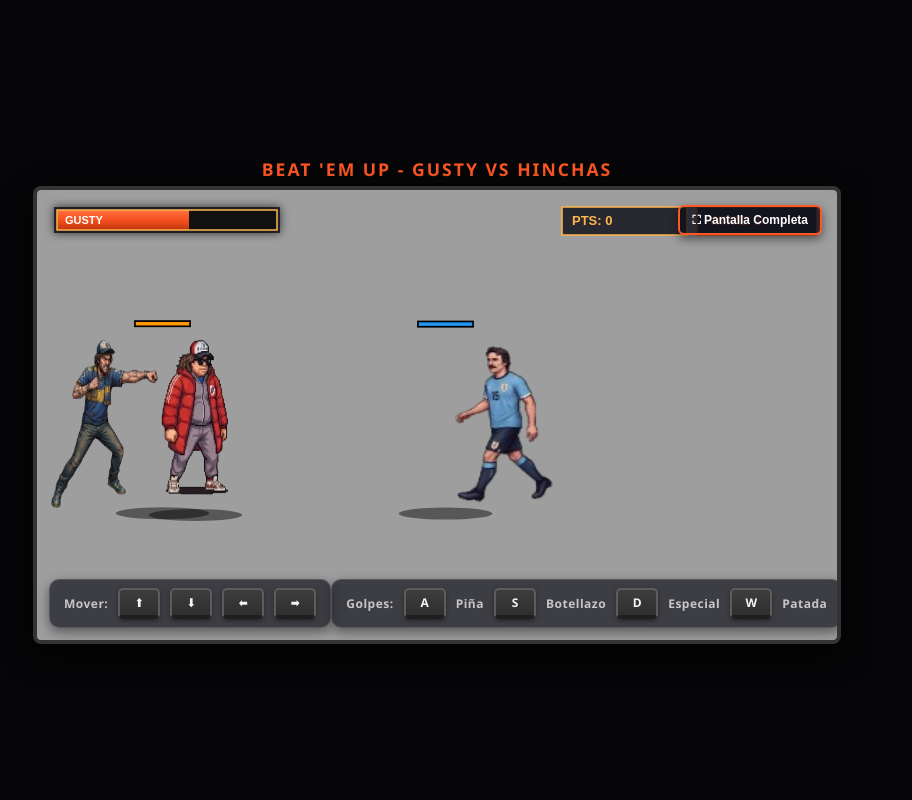
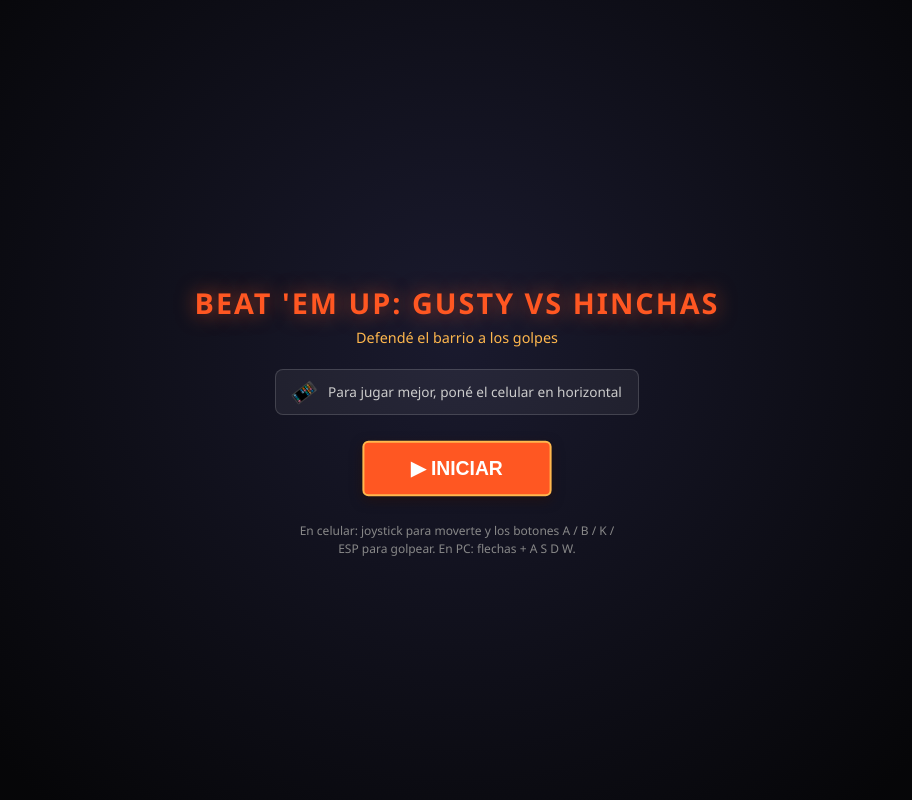
Before and after one commit to elgeryf/doble-gusti, a plain HTML site: page index.html in a window 1280 px wide. Shown: the whole page, without its empty margins (203-1115 px from the left). Drawn offline with Linux system fonts and the light colour scheme.

Commit message:
Add files via upload

```diff
--- a/index.html
+++ b/index.html
@@ -95,11 +95,11 @@
             touch-action: none;
             transition: transform 0.05s linear, filter 0.05s linear;
         }
-        .touch-buttons { width: 190px; height: 160px; }
-        #btn-pina { width: 62px; height: 62px; bottom: 5px; left: 0px; }
-        #btn-botella { width: 62px; height: 62px; bottom: 80px; left: 64px; }
-        #btn-patada { width: 62px; height: 62px; bottom: 5px; right: 0px; }
-        #btn-especial { width: 60px; height: 60px; top: 0px; right: 64px; background: rgba(233, 30, 99, 0.6); border-color: #ff80ab; }
+        .touch-buttons { width: 180px; height: 180px; right: 18px; bottom: 15px; }
+        #btn-pina { width: 56px; height: 56px; left: 62px; bottom: 0px; }
+        #btn-botella { width: 56px; height: 56px; left: 0px; top: 62px; }
+        #btn-patada { width: 56px; height: 56px; left: 124px; top: 62px; }
+        #btn-especial { width: 54px; height: 54px; left: 63px; top: 0px; background: rgba(233, 30, 99, 0.6); border-color: #ff80ab; }
         .t-btn.pressed { filter: brightness(1.6); transform: scale(0.92); }
 
         #fullscreen-btn {
@@ -195,9 +195,83 @@
             cursor: pointer;
             box-shadow: 0 4px 10px rgba(0,0,0,0.5);
         }
+
+        #start-screen {
+            position: fixed;
+            top: 0;
+            left: 0;
+            width: 100vw;
+            height: 100vh;
+            background: radial-gradient(circle at 50% 40%, #1a1a2e 0%, #060608 75%);
+            z-index: 2000;
+            display: flex;
+            flex-direction: column;
+            align-items: center;
+            justify-content: center;
+            text-align: center;
+            padding: 20px;
+        }
+        #start-screen h1 {
+            color: #ff5722;
+            font-size: 1.8rem;
+            letter-spacing: 2px;
+            text-transform: uppercase;
+            margin-bottom: 6px;
+            text-shadow: 0 0 20px rgba(255, 87, 34, 0.6);
+        }
+        #start-screen .subtitle {
+            color: #ffb74d;
+            font-size: 0.9rem;
+            margin-bottom: 22px;
+        }
+        .rotate-hint {
+            display: flex;
+            align-items: center;
+            gap: 10px;
+            color: #ccc;
+            font-size: 0.85rem;
+            margin-bottom: 26px;
+            background: rgba(255,255,255,0.06);
+            border: 1px solid rgba(255,255,255,0.15);
+            padding: 8px 16px;
+            border-radius: 8px;
+        }
+        .rotate-hint .phone-icon {
+            font-size: 1.3rem;
+            animation: rotateHintSpin 2.2s ease-in-out infinite;
+            display: inline-block;
+        }
+        @keyframes rotateHintSpin {
+            0%, 100% { transform: rotate(0deg); }
+            50% { transform: rotate(90deg); }
+        }
+        #start-btn {
+            font-size: 1.2rem;
+            padding: 14px 46px;
+            animation: startPulse 1.6s ease-in-out infinite;
+        }
+        @keyframes startPulse {
+            0%, 100% { transform: scale(1); box-shadow: 0 4px 10px rgba(0,0,0,0.5); }
+            50% { transform: scale(1.05); box-shadow: 0 4px 22px rgba(255, 87, 34, 0.7); }
+        }
+        #start-screen .controls-recap {
+            margin-top: 26px;
+            color: #888;
+            font-size: 0.75rem;
+            max-width: 320px;
+            line-height: 1.5;
+        }
     </style>
 </head>
 <body>
+
+    <div id="start-screen">
+        <h1>Beat 'em Up: Gusty vs Hinchas</h1>
+        <div class="subtitle">Defendé el barrio a los golpes</div>
+        <div class="rotate-hint"><span class="phone-icon">📱</span> Para jugar mejor, poné el celular en horizontal</div>
+        <button class="overlay-btn" id="start-btn">▶ INICIAR</button>
+        <div class="controls-recap">En celular: joystick para moverte y los botones A / B / K / ESP para golpear. En PC: flechas + A S D W.</div>
+    </div>
 
     <div id="rotate-overlay">
         <h2>¡Gira tu celular!</h2>
@@ -377,6 +451,7 @@
 
         const isMobile = /Android|webOS|iPhone|iPad|iPod|BlackBerry|IEMobile|Opera Mini/i.test(navigator.userAgent);
         let userSkippedRotate = false;
+        let hasStarted = false;
 
         function checkScreenOrientation() {
             const overlay = document.getElementById("rotate-overlay");
@@ -388,7 +463,7 @@
                 if (touchUI) touchUI.style.display = "block";
             }
 
-            if (isMobile && window.innerHeight > window.innerWidth && !userSkippedRotate) {
+            if (hasStarted && isMobile && window.innerHeight > window.innerWidth && !userSkippedRotate) {
                 overlay.style.display = "flex";
             } else {
                 overlay.style.display = "none";
@@ -412,6 +487,30 @@
             userSkippedRotate = true;
             document.getElementById("rotate-overlay").style.display = "none";
             initAudio();
+        });
+
+        function requestLandscapeFullscreen() {
+            const goFullscreen = document.documentElement.requestFullscreen
+                ? document.documentElement.requestFullscreen()
+                : Promise.resolve();
+
+            return goFullscreen.catch(err => {
+                console.log("Error al intentar pantalla completa:", err);
+            }).then(() => {
+                if (isMobile && screen.orientation && screen.orientation.lock) {
+                    return screen.orientation.lock("landscape").catch(() => {});
+                }
+            });
+        }
+
+        document.getElementById("start-btn").addEventListener("click", () => {
+            initAudio();
+            hasStarted = true;
+            requestLandscapeFullscreen().finally(() => {
+                document.getElementById("start-screen").style.display = "none";
+                checkScreenOrientation();
+                initGame();
+            });
         });
 
         document.getElementById("fullscreen-btn").addEventListener("click", () => {
@@ -584,10 +683,11 @@
         const spawnInterval = 10000;
         let waveLevel = 1;
         let score = 0;
+        let playerDisplayHp = 1000;
         let beerSpawnTimer = 0;
         let nextBeerInterval = Math.random() * 6000 + 12000;
 
-        let gameState = 'playing'; // 'playing', 'gameover', 'input_initials'
+        let gameState = 'start'; // 'start', 'playing', 'gameover', 'input_initials'
         let highScores = JSON.parse(localStorage.getItem('gusty_highscores')) || [];
         let playerInitials = "";
 
@@ -677,6 +777,7 @@
             bufferedAttack = null;
 
             player.hp = 1000;
+            playerDisplayHp = 1000;
             player.x = 100;
             player.y = 320;
             player.action = "normal";
@@ -845,6 +946,12 @@
             if (player.y < minY) player.y = minY;
             if (player.y > maxY) player.y = maxY;
 
+            if (playerDisplayHp > player.hp) {
+                playerDisplayHp = Math.max(player.hp, playerDisplayHp - deltaTime * 0.15);
+            } else if (playerDisplayHp < player.hp) {
+                playerDisplayHp = Math.min(player.hp, playerDisplayHp + deltaTime * 0.4);
+            }
+
             if (player.action !== "normal" && player.action !== "camina") {
                 player.actionTimer--;
                 if (player.actionTimer <= 0) {
@@ -944,9 +1051,12 @@
             const barHeight = 20;
             const barX = 20;
             const barY = 20;
+            const hpPct = player.hp / player.maxHp;
+            const isLowHp = hpPct <= 0.25;
+            const pulse = isLowHp ? (Math.sin(performance.now() / 150) * 0.4 + 0.6) : 1;
 
-            ctx.shadowColor = 'rgba(0, 0, 0, 0.8)';
-            ctx.shadowBlur = 10;
+            ctx.shadowColor = isLowHp ? `rgba(255, 30, 30, ${0.5 * pulse})` : 'rgba(0, 0, 0, 0.8)';
+            ctx.shadowBlur = isLowHp ? 16 : 10;
             ctx.fillStyle = "rgba(20, 20, 30, 0.85)";
             ctx.fillRect(barX - 3, barY - 3, barWidth + 6, barHeight + 6);
             ctx.shadowBlur = 0;
@@ -954,16 +1064,40 @@
             ctx.fillStyle = "#111";
             ctx.fillRect(barX, barY, barWidth, barHeight);
 
+            // Estela de daño reciente (efecto "fighting game")
+            const trailWidth = Math.max(0, (playerDisplayHp / player.maxHp) * barWidth);
             const hpWidth = Math.max(0, (player.hp / player.maxHp) * barWidth);
+            if (trailWidth > hpWidth) {
+                ctx.fillStyle = "#ffee58";
+                ctx.fillRect(barX + hpWidth, barY, trailWidth - hpWidth, barHeight);
+            }
+
             const gradient = ctx.createLinearGradient(barX, barY, barX, barY + barHeight);
-            gradient.addColorStop(0, '#ff7043');
-            gradient.addColorStop(0.5, '#f4511e');
-            gradient.addColorStop(1, '#bf360c');
+            if (isLowHp) {
+                gradient.addColorStop(0, '#ff5252');
+                gradient.addColorStop(0.5, '#e53935');
+                gradient.addColorStop(1, '#8e0000');
+            } else {
+                gradient.addColorStop(0, '#ff7043');
+                gradient.addColorStop(0.5, '#f4511e');
+                gradient.addColorStop(1, '#bf360c');
+            }
 
             ctx.fillStyle = gradient;
             ctx.fillRect(barX, barY, hpWidth, barHeight);
 
-            ctx.strokeStyle = "#ffb74d";
+            // Marcas de segmentos cada 25%
+            ctx.strokeStyle = "rgba(0,0,0,0.35)";
+            ctx.lineWidth = 1;
+            for (let s = 1; s < 4; s++) {
+                const sx = barX + (barWidth / 4) * s;
+                ctx.beginPath();
+                ctx.moveTo(sx, barY);
+                ctx.lineTo(sx, barY + barHeight);
+                ctx.stroke();
+            }
+
+            ctx.strokeStyle = isLowHp ? `rgba(255, 82, 82, ${pulse})` : "#ffb74d";
             ctx.lineWidth = 1.5;
             ctx.strokeRect(barX, barY, barWidth, barHeight);
 
@@ -978,7 +1112,7 @@
             ctx.strokeRect(canvas.width - 275, 17, 125, 28);
             ctx.fillStyle = "#ffb74d";
             ctx.font = "bold 13px sans-serif";
-            ctx.fillText(`PTS: ${score}`, canvas.width - 265, 35);
+            ctx.fillText(`🏆 ${score}`, canvas.width - 265, 35);
 
             ctx.fillStyle = "rgba(20, 20, 30, 0.85)";
             ctx.fillRect(canvas.width - 140, 17, 120, 28);
@@ -986,7 +1120,7 @@
             ctx.strokeRect(canvas.width - 140, 17, 120, 28);
             ctx.fillStyle = "#ff5722";
             ctx.font = "bold 13px sans-serif";
-            ctx.fillText(`WAVE: ${waveLevel}`, canvas.width - 128, 35);
+            ctx.fillText(`OLEADA ${waveLevel}`, canvas.width - 128, 35);
 
             const activeBoss = enemies.find(e => (e.type === 'boss1' || e.type === 'boss2') && e.action !== 'dead');
             if (activeBoss) {
@@ -1210,8 +1344,6 @@
         }
 
         window.onload = () => {
-            checkScreenOrientation();
-            initGame();
             requestAnimationFrame(gameLoop);
         };
     </script>
```
